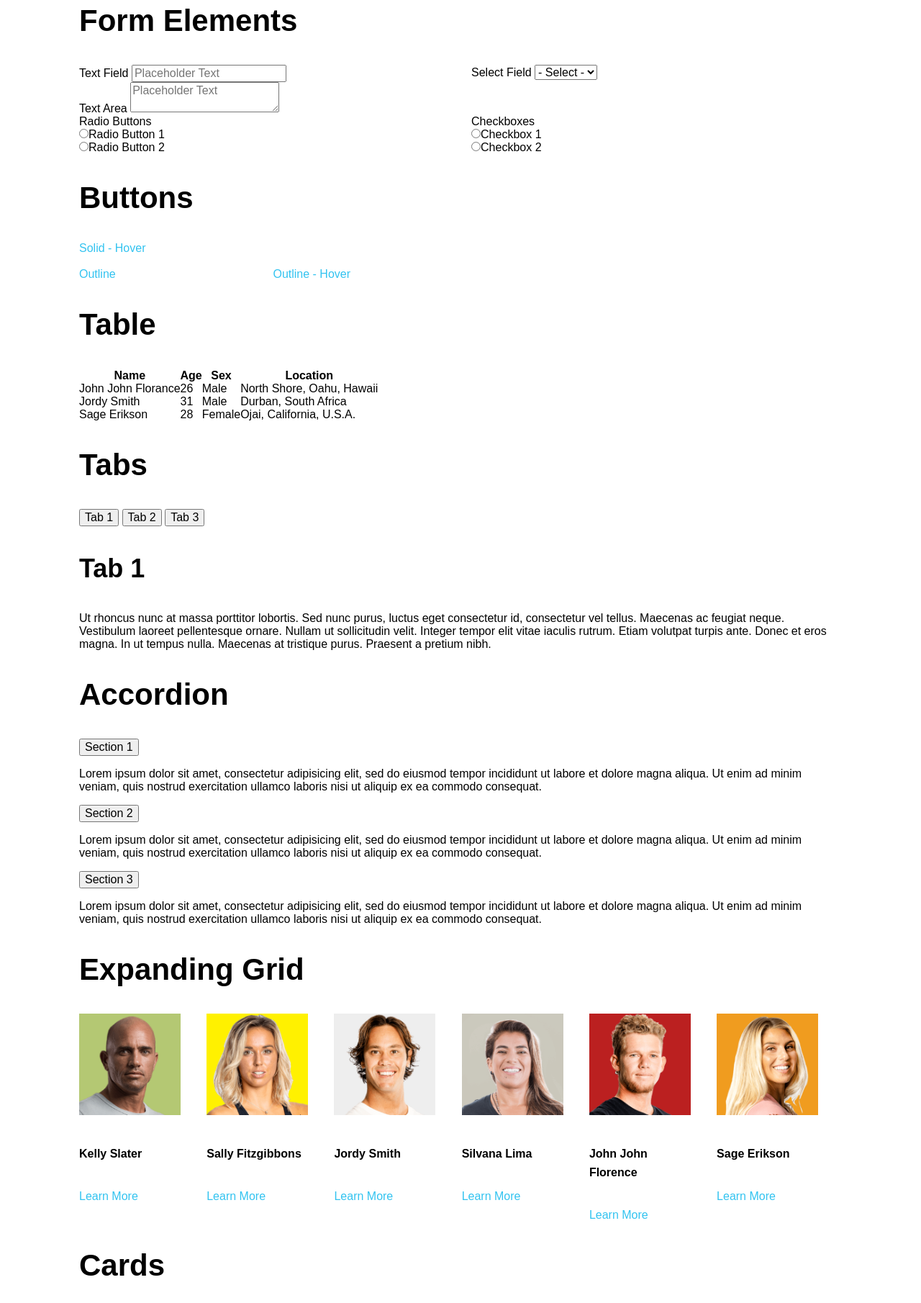
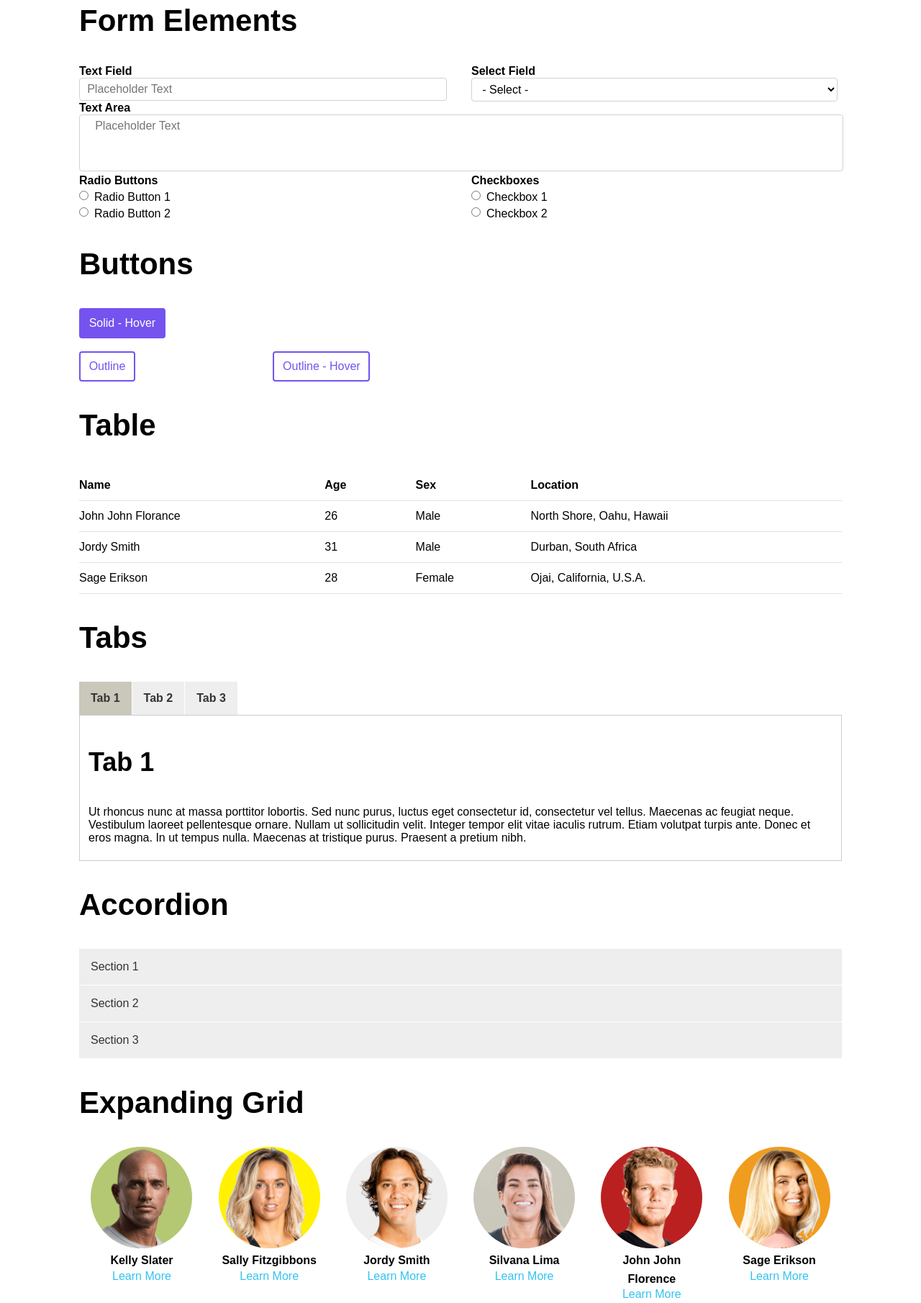
Before and after one commit to DamianDinh/DesignSystem, a plain HTML site: page components.html in a window 1280 px wide. Shown: the part 245-2055 px from the top of the page at 72% size. Drawn offline with Linux system fonts and the light colour scheme.

Commit message:
component styles

```diff
--- a/css/style.css
+++ b/css/style.css
@@ -444,3 +444,289 @@ ul {
 ol {
     list-style: decimal inside;
 }
+
+/*Form Elements-----------------------------------------------------*/
+label,
+legend {
+    display: blocks;
+    font-weight: bold;
+}
+textarea{
+    min-height: 65px;
+    padding-top: 6px;
+    padding-bottom: 6px;
+    resize: none;
+}
+input[type="email"],
+input[type="number"],
+input[type="search"],
+input[type="text"],
+input[type="tel"],
+input[type="url"],
+input[type="password"],
+textarea,
+select {
+    padding: 6px 2%;
+    background-color: #fff;
+    border: 1px solid #D1D1D1;
+    border-radius: 4px;
+    box-shadow: none;
+    width: 96%;
+}
+input[type="email"],
+input[type="number"],
+input[type="search"],
+input[type="text"],
+input[type="tel"],
+input[type="url"],
+input[type="password"],
+textarea{
+    -webkit-appearance: none;
+        -moz-appearance: none;
+             appearance: none;}
+input[type="email"]:focus,
+input[type="number"]:focus,
+input[type="search"]:focus,
+input[type="text"]:focus,
+input[type="tel"]:focus,
+input[type="url"]:focus,
+input[type="password"]:focus,
+textarea:focus,
+select:focus {
+    border: 1px solid #33C3F0;
+    outline:0
+}
+
+input[type="checkbox"],
+input[type="radio"]{
+    display: inline;
+}
+select {
+    width: 100%;
+}
+.radio-checkbox input,
+.radio-checkbox label {
+    display: inline-block;
+    vertical-align: middle;
+    font-weight: normal;
+}
+.radio-checkbox label{
+    margin-left: 8px;
+    margin-top: 5px;
+}
+/*Buttons-----------------------------------------------------------*/
+.button,
+button,
+input[type="submit"],
+input[type="reset"],
+input[type="button"]{
+    display: inline-block;
+    padding: 10px 5%;
+    color: #FFF;
+    text-align: center;
+    text-decoration: none;
+    background-color: #7453EF;
+    border: 2px solid #7453EF;
+    cursor: pointer;
+    border-radius: 4px;
+}
+.button:hover,
+button:hover,
+input[type="submit"]:hover,
+input[type="reset"]:hover,
+input[type="button"]:hover{
+    color: #FFF;
+    border: 2px solid #5C41BD;
+    background-color: #5C41BD;
+    outline: 0;
+    text-decoration: none;
+}
+.button.outline{
+    background-color: transparent;
+    color: #7453EF;
+}
+.button.outline:hover {
+    background-color: #7453EF;
+    border: 2px solid #7453EF;
+    color: #FFF;
+}
+.button.row .button{
+    width: 90%;
+}
+
+table {
+    width: 100%;
+}
+th,
+td {
+    padding: 12px 15px;
+    text-align: left;
+    border-bottom: 1px solid #E1E1E1;
+}
+th:first-child,
+td:first-child {
+    padding-left: 0;
+}
+th:last-child,
+td:last-child {
+    padding-left: 0;
+}
+
+.tab {
+    overflow: hidden;
+    border-bottom: 1px solid #ccc;
+}
+.tab button {
+    background-color: #EEEEEE;
+    color: #333;
+    float: left;
+    border: none;
+    outline: none;
+    cursor: pointer;
+    padding: 14px 16px;
+    transition: 0.3s;
+    font-weight: bold;
+    border-radius: 0;
+    margin-right: 1px;
+}
+.tab button:hover {
+    background-color: #CAC7BB;
+}
+.tab button.active {
+    background-color: #CAC7BB;
+}
+.tabcontent {
+    display: none;
+    padding: 6px 12px;
+    border: 1px solid #ccc;
+    border-top: none;
+}
+
+.accordion {
+    background-color: #EEEEEE;
+    color: #333;
+    cursor: pointer;
+    padding: 16px;
+    width: 100%;
+    border: none;
+    text-align: left;
+    outline: none;
+    transition: 0.4s;
+    margin-bottom: 1px;
+    border-radius: 0;
+}
+.accordion.active,
+.accordion:hover {
+    background-color: #CaC7BB;
+    border: none;
+    color: inherit;
+}
+.accordion.active:after {
+    content: "\2212";
+}
+.panel {
+    padding: 0 18px;
+    background-color: white;
+    max-height: 0;
+    overflow: hidden;
+    transition: max-height 0.2s ease-out;
+}
+
+.expanding-grid {
+    text-align: center;
+}
+.expanding-grid h6 {
+    margin: 0;
+}
+.expanding-grid .column {
+    text-align: center;
+    font-size: 25px;
+    cursor: pointer;
+    color: white;
+}
+img.headshot {
+    border-radius: 100%;
+}
+.containerTab {
+    position: relative;
+    border-top: 1px solid #CCC;
+    border-bottom: 1px solid #CCC;
+    margin-top: 36px;
+}
+.closebtn {
+    position: absolute;
+    right: 0;
+    top: 0;
+    font-size: 35px;
+    cursor: pointer;
+}
+
+.card {
+    background: #EEEEEE;
+    border-radius: 4px;
+    text-align: center;
+    padding: 2%;
+    transition: box-shadow 0.2s ease-out;
+}
+.card:hover {
+    box-shadow: 0 0px 8px 0 rgba(0,0,0,0.25)
+}
+.card.three.columns {
+    width: 18%;
+}
+@media (max-width: 800px) {
+    .card.three.columns {
+        width: 43%;
+        margin: 0.1%;
+        margin-bottom: 24px;
+    }
+}
+
+@media (max-width: 800px) {
+    .card.three.columns {
+        width: 94%;
+    }
+}
+.card h5 {
+    margin: 0;
+}
+.card h6 {
+    margin: 24px 0;
+}
+.card p {
+    margin: 0;
+}
+
+
+.image-container {
+    position: relative;
+}
+.image-container img {
+    margin-bottom: -8px;
+}
+.image-container .overlay{
+    position: absolute;
+    top: 0;
+    bottom: 0;
+    left: 0;
+    right: 0;
+    height: 100%;
+    width: 100%;
+    opacity: 0;
+    transition: .5s ease;
+    background-color: rgba(116,83,239,0.80);
+}
+.image-container:hover .overlay{
+    opacity: 1;
+}
+.image-container .text {
+    color: white;
+    font-size: 24px;
+    position: absolute;
+    top: 50%;
+    left: 36%;
+    -webkit-transform: translate(-28%, -50%);
+    -ms-transform: translate(-28%, -50%);
+    transform: translate(-28%, -50%);
+    text-align: center;
+}
```
